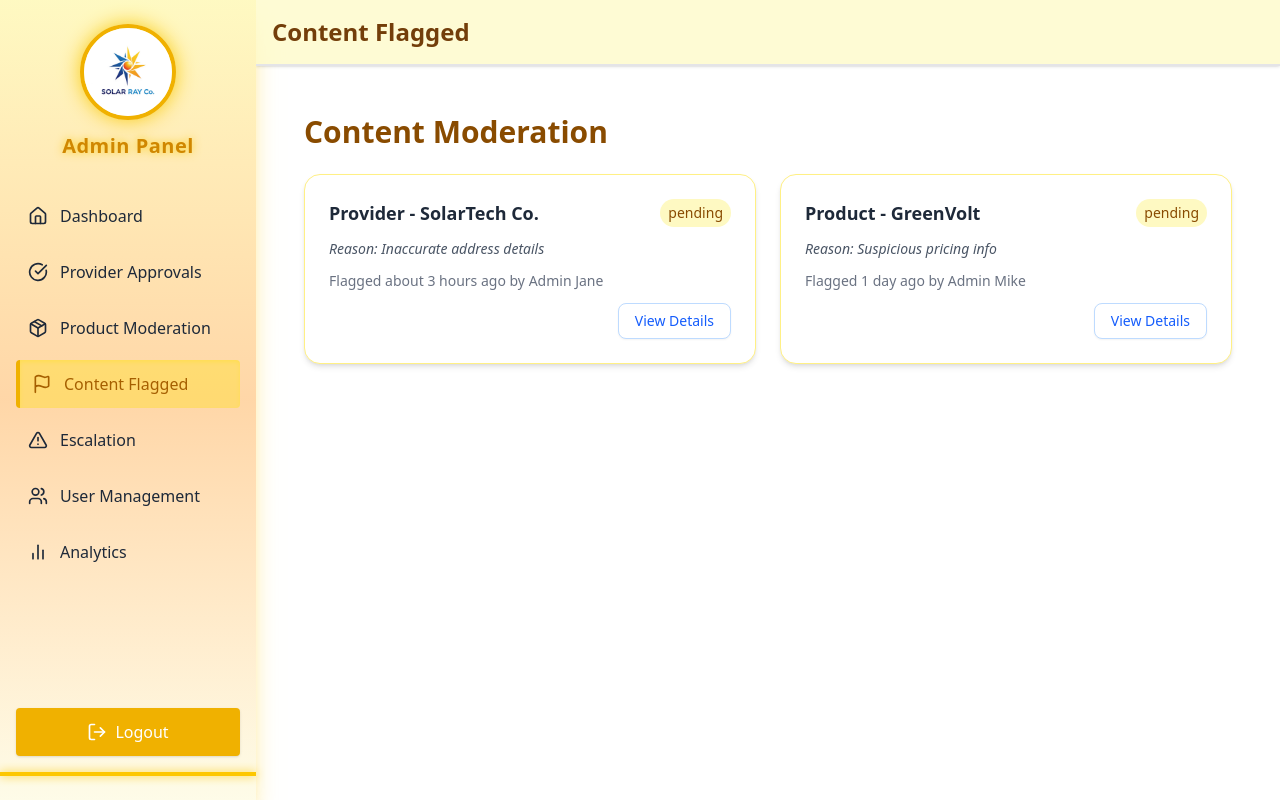
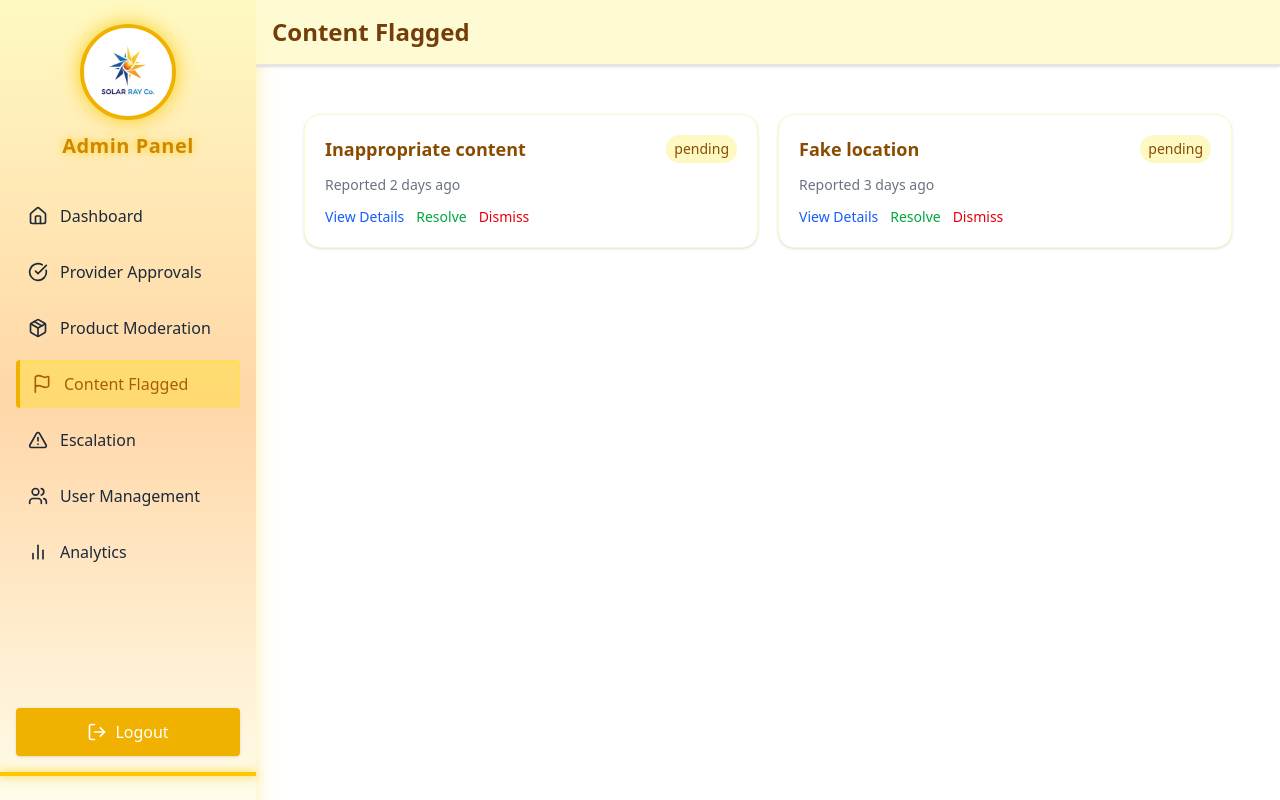
Before and after one commit to Michael-Munga/Ray-Solar-Solutions-Frontend, a React (Vite) app: page /content-flagged in a window 1280 px wide. Built offline with nearby package versions, Linux system fonts and the light colour scheme.

Commit message:
Improved modal styling for better consistency and Disabled provider profile link and replaced with static info

```diff
--- a/src/pages/admin/ContentFlags.jsx
+++ b/src/pages/admin/ContentFlags.jsx
@@ -1,39 +1,37 @@
-import React, { useState } from 'react';
-import { formatDistanceToNow } from 'date-fns';
-import { Dialog } from '@headlessui/react';
-import toast, { Toaster } from 'react-hot-toast';
-import { Button } from '@/components/ui/button';
-import { CheckCircle, XCircle } from 'lucide-react';
+import React, { useState } from "react";
+import { formatDistanceToNow } from "date-fns";
+import toast from "react-hot-toast";
 
 const dummyFlags = [
   {
     id: 1,
-    contentType: 'Provider',
-    providerName: 'SolarTech Co.',
-    reason: 'Inaccurate address details',
-    flaggedAt: new Date(Date.now() - 3 * 60 * 60 * 1000).toISOString(),
-    submittedBy: 'Admin Jane',
-    phone: '+254712345678',
-    email: 'contact@solartech.co.ke',
-    status: 'pending',
+    reason: "Inappropriate content",
+    createdAt: "2025-07-21T09:30:00Z",
+    provider: {
+      name: "SolarTech Ltd",
+      email: "info@solartech.com",
+      phone: "+254712345678",
+      id: 101,
+    },
+    status: "pending",
   },
   {
     id: 2,
-    contentType: 'Product',
-    providerName: 'GreenVolt',
-    reason: 'Suspicious pricing info',
-    flaggedAt: new Date(Date.now() - 1 * 24 * 60 * 60 * 1000).toISOString(),
-    submittedBy: 'Admin Mike',
-    phone: '+254701112233',
-    email: 'support@greenvolt.com',
-    status: 'pending',
+    reason: "Fake location",
+    createdAt: "2025-07-20T14:15:00Z",
+    provider: {
+      name: "BrightSun Energy",
+      email: "support@brightsun.com",
+      phone: "+254799876543",
+      id: 102,
+    },
+    status: "pending",
   },
 ];
 
 export default function ContentFlags() {
   const [flags, setFlags] = useState(dummyFlags);
   const [selectedFlag, setSelectedFlag] = useState(null);
-  const [isModalOpen, setIsModalOpen] = useState(false);
 
   const handleAction = (id, action) => {
     setFlags((prev) =>
@@ -41,112 +39,118 @@ export default function ContentFlags() {
         flag.id === id ? { ...flag, status: action } : flag
       )
     );
-    toast.success(`Flag ${action === 'resolved' ? 'resolved' : 'dismissed'} successfully`);
-    setIsModalOpen(false);
-  };
-
-  const openModal = (flag) => {
-    setSelectedFlag(flag);
-    setIsModalOpen(true);
-  };
-
-  const formatTime = (time) => {
-    try {
-      return formatDistanceToNow(new Date(time), { addSuffix: true });
-    } catch {
-      return 'Invalid date';
-    }
+    toast.success(`Flag ${action} successfully`);
+    setSelectedFlag(null);
   };
 
   return (
     <div className="p-6">
-      <Toaster />
-      <h2 className="text-3xl font-bold mb-6 text-yellow-800">Content Moderation</h2>
-
-      {flags.length === 0 ? (
-        <p className="text-gray-600">No flagged content at the moment.</p>
-      ) : (
-        <div className="grid md:grid-cols-2 gap-6">
-          {flags.map((flag) => (
+      <div className="grid gap-5 sm:grid-cols-2">
+        {flags.length === 0 ? (
+          <p className="text-gray-500">No flagged content found.</p>
+        ) : (
+          flags.map((flag) => (
             <div
               key={flag.id}
-              className="rounded-2xl shadow-md border border-yellow-200 bg-white p-6 space-y-3"
+              className="bg-white border border-yellow-100 rounded-2xl shadow-sm p-5 flex flex-col gap-3 transition hover:shadow-md"
             >
-              <div className="flex items-center justify-between">
-                <h3 className="text-lg font-semibold text-gray-800">
-                  {flag.contentType} - {flag.providerName}
-                </h3>
+              <div className="flex justify-between items-center">
+                <span className="font-semibold text-lg text-yellow-800">
+                  {flag.reason}
+                </span>
                 <span
-                  className={`text-sm font-medium px-2 py-1 rounded-full ${
-                    flag.status === 'resolved'
-                      ? 'bg-green-100 text-green-700'
-                      : flag.status === 'dismissed'
-                      ? 'bg-red-100 text-red-700'
-                      : 'bg-yellow-100 text-yellow-800'
+                  className={`text-sm font-medium px-2 py-1 rounded-xl ${
+                    flag.status === "resolved"
+                      ? "bg-green-100 text-green-700"
+                      : flag.status === "dismissed"
+                      ? "bg-red-100 text-red-700"
+                      : "bg-yellow-100 text-yellow-800"
                   }`}
                 >
                   {flag.status}
                 </span>
               </div>
-              <p className="text-gray-600 text-sm italic">Reason: {flag.reason}</p>
+
               <p className="text-sm text-gray-500">
-                Flagged {formatTime(flag.flaggedAt)} by {flag.submittedBy}
+                Reported {formatDistanceToNow(new Date(flag.createdAt))} ago
               </p>
 
-              <div className="flex justify-end space-x-3">
-                <Button
-                  variant="outline"
-                  className="text-blue-600 border-blue-200"
-                  onClick={() => openModal(flag)}
+              <div className="flex gap-3 mt-auto">
+                <button
+                  onClick={() => setSelectedFlag(flag)}
+                  className="text-blue-600 hover:underline text-sm font-medium"
                 >
                   View Details
-                </Button>
+                </button>
+                {flag.status === "pending" && (
+                  <>
+                    <button
+                      onClick={() => handleAction(flag.id, "resolved")}
+                      className="text-green-600 hover:underline text-sm font-medium"
+                    >
+                      Resolve
+                    </button>
+                    <button
+                      onClick={() => handleAction(flag.id, "dismissed")}
+                      className="text-red-600 hover:underline text-sm font-medium"
+                    >
+                      Dismiss
+                    </button>
+                  </>
+                )}
               </div>
             </div>
-          ))}
+          ))
+        )}
+      </div>
+
+      {/* Modal */}
+      {selectedFlag && (
+        <div className="fixed inset-0 z-50 bg-black/40 flex items-center justify-center">
+          <div className="bg-white rounded-2xl p-6 w-[95%] max-w-md shadow-xl">
+            <h3 className="text-xl font-bold text-yellow-800 mb-4">
+              Flag Details
+            </h3>
+            <div className="text-sm text-gray-700 space-y-2">
+              <p>
+                <span className="font-semibold">Reason:</span>{" "}
+                {selectedFlag.reason}
+              </p>
+              <p>
+                <span className="font-semibold">Status:</span>{" "}
+                {selectedFlag.status}
+              </p>
+              <p>
+                <span className="font-semibold">Reported:</span>{" "}
+                {formatDistanceToNow(new Date(selectedFlag.createdAt))} ago
+              </p>
+              <p>
+                <span className="font-semibold">Provider:</span>{" "}
+                {selectedFlag.provider.name}
+              </p>
+              <p>
+                <span className="font-semibold">Email:</span>{" "}
+                {selectedFlag.provider.email}
+              </p>
+              <p>
+                <span className="font-semibold">Phone:</span>{" "}
+                {selectedFlag.provider.phone}
+              </p>
+              <span className="text-gray-400 text-sm italic">
+                Profile access restricted
+              </span>
+            </div>
+            <div className="flex justify-end gap-3 mt-5">
+              <button
+                onClick={() => setSelectedFlag(null)}
+                className="px-4 py-2 rounded-md bg-gray-100 text-gray-700 hover:bg-gray-200 text-sm"
+              >
+                Close
+              </button>
+            </div>
+          </div>
         </div>
       )}
-
-      {/* Modal */}
-      <Dialog open={isModalOpen} onClose={() => setIsModalOpen(false)} className="relative z-50">
-        <div className="fixed inset-0 bg-black/40" aria-hidden="true" />
-        <div className="fixed inset-0 flex items-center justify-center p-4">
-          <Dialog.Panel className="w-full max-w-md rounded-2xl bg-white p-6 shadow-xl space-y-4">
-            {selectedFlag && (
-              <>
-                <Dialog.Title className="text-xl font-semibold text-gray-800">
-                  {selectedFlag.contentType} - {selectedFlag.providerName}
-                </Dialog.Title>
-                <div className="space-y-1 text-sm text-gray-700">
-                  <p><strong>Reason:</strong> {selectedFlag.reason}</p>
-                  <p><strong>Flagged:</strong> {formatTime(selectedFlag.flaggedAt)}</p>
-                  <p><strong>Submitted by:</strong> {selectedFlag.submittedBy}</p>
-                  <p><strong>Phone:</strong> {selectedFlag.phone}</p>
-                  <p><strong>Email:</strong> {selectedFlag.email}</p>
-                  <p><strong>Status:</strong> {selectedFlag.status}</p>
-                </div>
-
-                <div className="flex justify-end gap-3 mt-4">
-                  <Button
-                    className="bg-green-500 hover:bg-green-600 text-white flex items-center gap-1"
-                    onClick={() => handleAction(selectedFlag.id, 'resolved')}
-                  >
-                    <CheckCircle className="w-4 h-4" />
-                    Resolve
-                  </Button>
-                  <Button
-                    className="bg-red-500 hover:bg-red-600 text-white flex items-center gap-1"
-                    onClick={() => handleAction(selectedFlag.id, 'dismissed')}
-                  >
-                    <XCircle className="w-4 h-4" />
-                    Dismiss
-                  </Button>
-                </div>
-              </>
-            )}
-          </Dialog.Panel>
-        </div>
-      </Dialog>
     </div>
   );
 }
```
